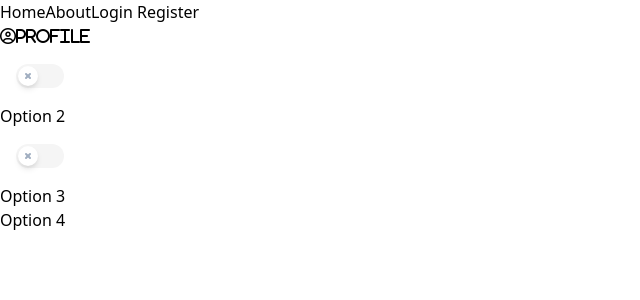
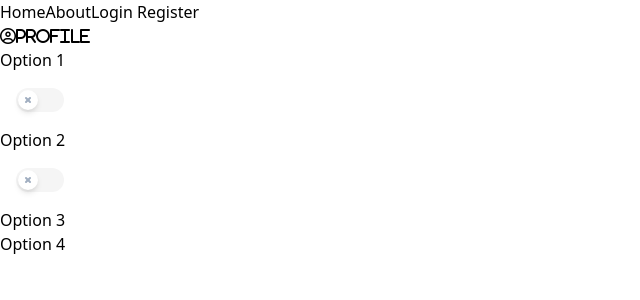
Before and after one commit to u-s-c-l/i-t-t-w-s-d, a React (Create React App) app: page /settings in a window 1280 px wide. Shown: the top 300 px of the page, without its empty margins (0-640 px from the left). Built offline with nearby package versions, Linux system fonts and the light colour scheme.

Commit message:
added option 1

```diff
--- a/src/pages/Settings/index.js
+++ b/src/pages/Settings/index.js
@@ -22,6 +22,7 @@ const Settings = () => {
         style={{ visibility: show ? "visible" : "hidden" }}
       >
         <ul>
+          <li>Option 1</li>
           <div className="m-4">
             <div className="toggle colour">
               <input
```
